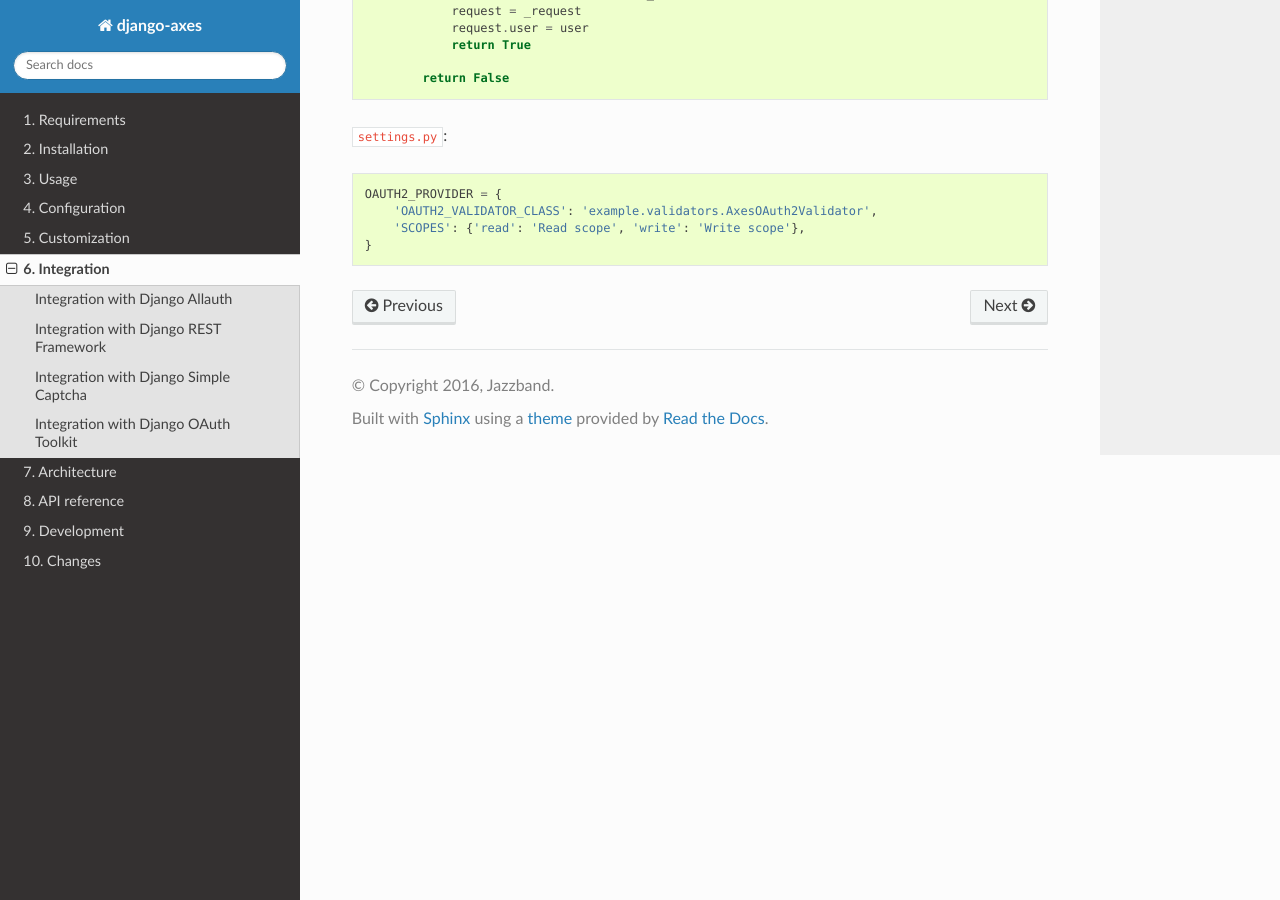
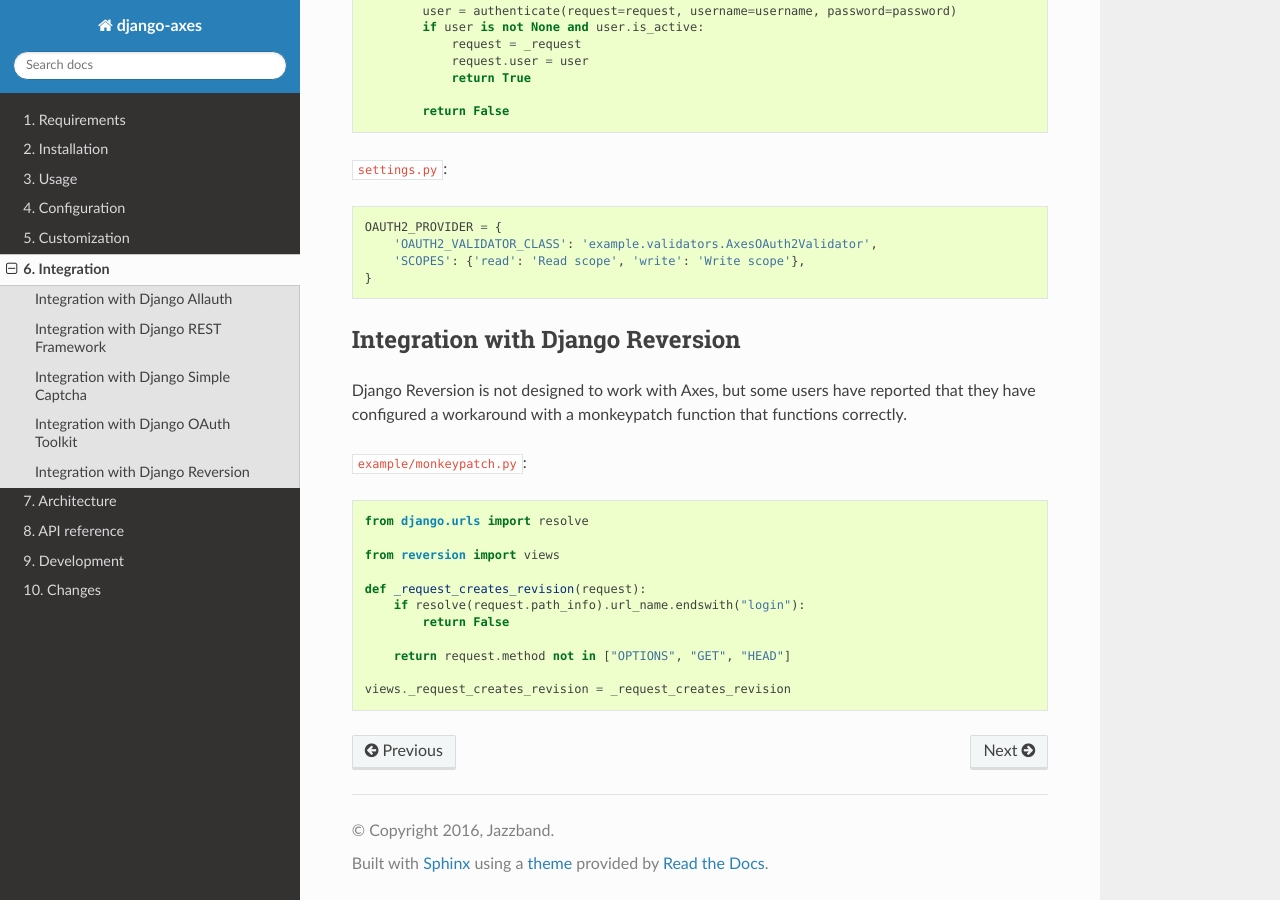
Before and after one commit to GabrielSandu484/django-axes-pro, a Sphinx documentation site: the page built from docs/6_integration.rst, in a window 1280 px wide and 900 px high, scrolled down 4649 px. Built offline with Sphinx 7.4.7 and the Read the Docs theme 2.0.0, drawn with Linux system fonts in a browser that asks for light colours; the version number could not be read and is left out.

Commit message:
django-reversion compatibility documentation
Fixes #440

```diff
--- a/docs/6_integration.rst
+++ b/docs/6_integration.rst
@@ -20,6 +20,7 @@ Django REST Framework     |lt| 3.7.0                     |check|
 Django Allauth                                           |check|
 Django Simple Captcha                                    |check|
 Django OAuth Toolkit                                     |check|
+Django Reversion                                         |check|
 =======================   =============   ============   ============   ==============
 
 .. |check|  unicode:: U+2713
@@ -249,3 +250,25 @@ validator classes to function correctly.
         'OAUTH2_VALIDATOR_CLASS': 'example.validators.AxesOAuth2Validator',
         'SCOPES': {'read': 'Read scope', 'write': 'Write scope'},
     }
+
+
+Integration with Django Reversion
+---------------------------------
+
+Django Reversion is not designed to work with Axes,
+but some users have reported that they have configured
+a workaround with a monkeypatch function that functions correctly.
+
+``example/monkeypatch.py``::
+
+    from django.urls import resolve
+
+    from reversion import views
+
+    def _request_creates_revision(request):
+        if resolve(request.path_info).url_name.endswith("login"):
+            return False
+
+        return request.method not in ["OPTIONS", "GET", "HEAD"]
+
+    views._request_creates_revision = _request_creates_revision
```
